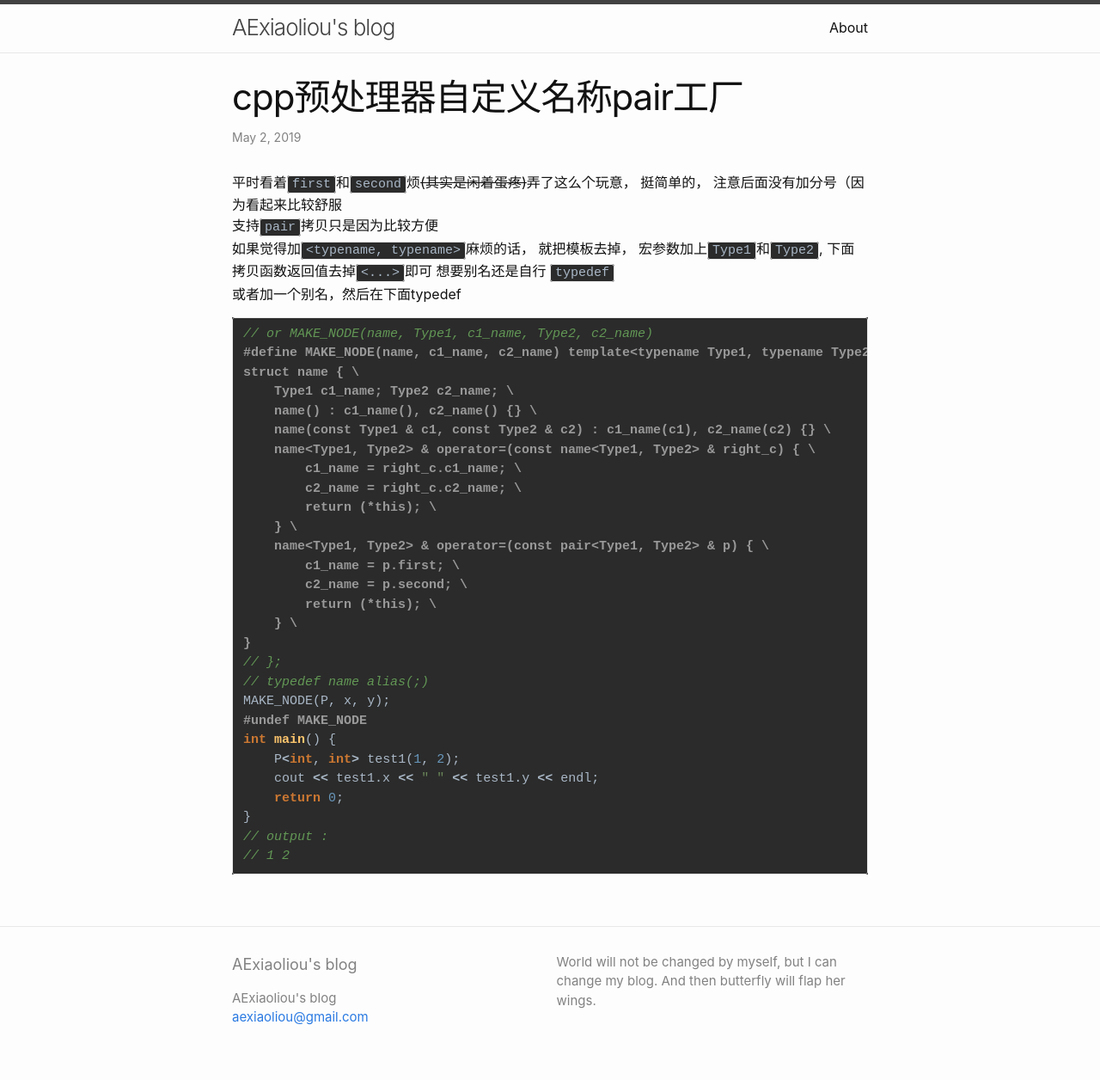
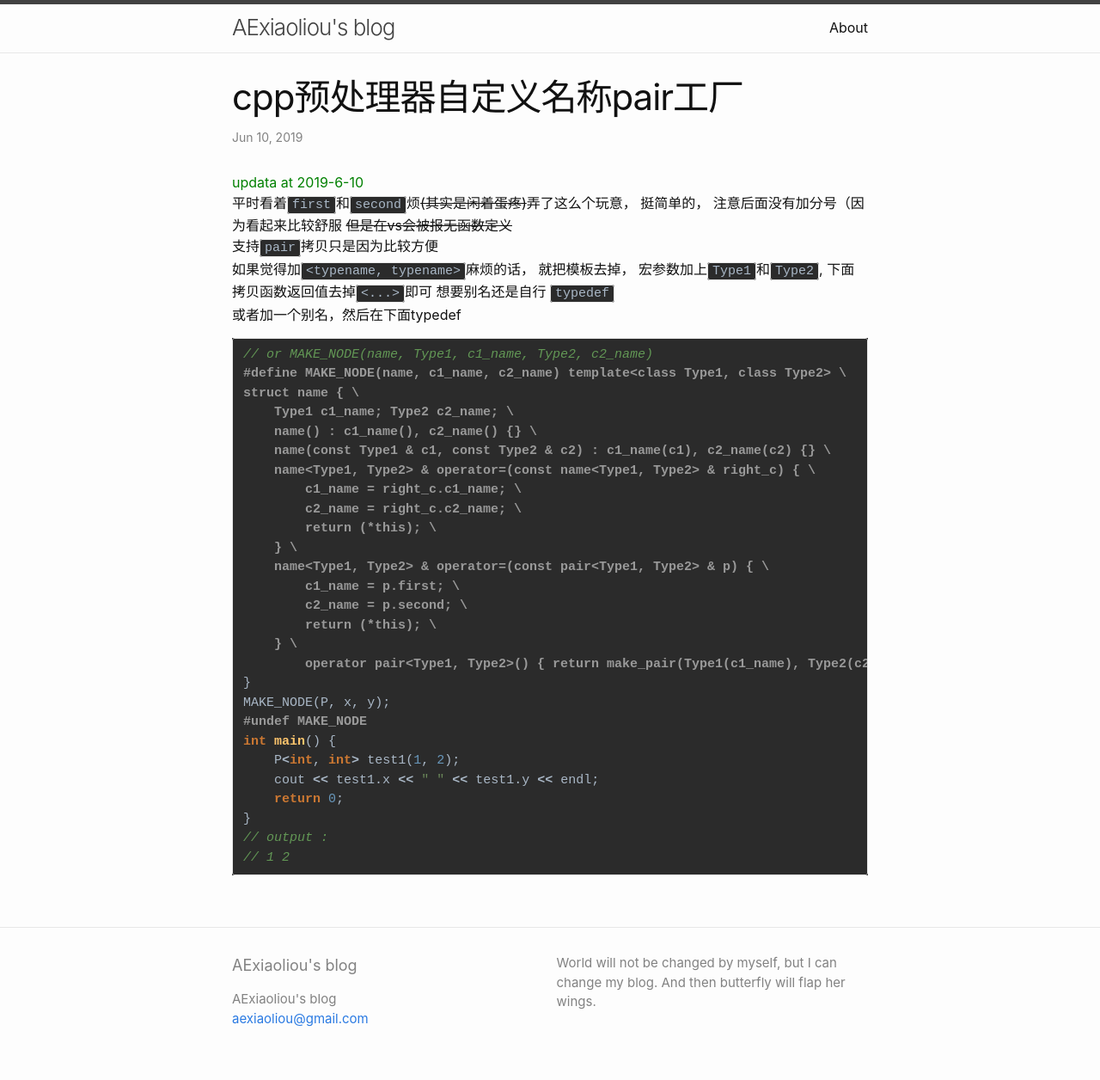
Before and after one commit to AExiaoliou/hatimblog.github.io, a Jekyll site: the page built from _posts/2019-05-02-Preprocessor-MAKE-NODE.md, in a window 1280 px wide. Shown: the whole page at 86% size. Built offline with Jekyll 4.4.1, drawn with Linux system fonts in a browser that asks for light colours.

Commit message:
updata makenode

````diff
--- a/_posts/2019-05-02-Preprocessor-MAKE-NODE.md
+++ b/_posts/2019-05-02-Preprocessor-MAKE-NODE.md
@@ -1,18 +1,20 @@
 ---
 layout : post
 title : "cpp预处理器自定义名称pair工厂"
-date : 2019-5-2 21:48:09 +0800
+date : 2019-6-10 14:18:21 +0800
 categories: cpp
 ---
 
-平时看着`first`和`second`烦<del>(其实是闲着蛋疼)</del>弄了这么个玩意， 挺简单的， 注意后面没有加分号（因为看起来比较舒服
+<font color = "green">updata at 2019-6-10</font>
+
+平时看着`first`和`second`烦<del>(其实是闲着蛋疼)</del>弄了这么个玩意， 挺简单的， 注意后面没有加分号（因为看起来比较舒服 <del>但是在vs会被报无函数定义</del>
 支持`pair`拷贝只是因为比较方便
 如果觉得加`<typename, typename>`麻烦的话， 就把模板去掉， 宏参数加上`Type1`和`Type2`, 下面拷贝函数返回值去掉`<...>`即可
 想要别名还是自行 `typedef`
 或者加一个别名，然后在下面typedef
 ```cpp
 // or MAKE_NODE(name, Type1, c1_name, Type2, c2_name)
-#define MAKE_NODE(name, c1_name, c2_name) template<typename Type1, typename Type2> \
+#define MAKE_NODE(name, c1_name, c2_name) template<class Type1, class Type2> \
 struct name { \
     Type1 c1_name; Type2 c2_name; \
     name() : c1_name(), c2_name() {} \
@@ -27,9 +29,8 @@ struct name { \
         c2_name = p.second; \
         return (*this); \
     } \
+	operator pair<Type1, Type2>() { return make_pair(Type1(c1_name), Type2(c2_name)); }
 }
-// };
-// typedef name alias(;)
 MAKE_NODE(P, x, y);
 #undef MAKE_NODE
 int main() {
````
